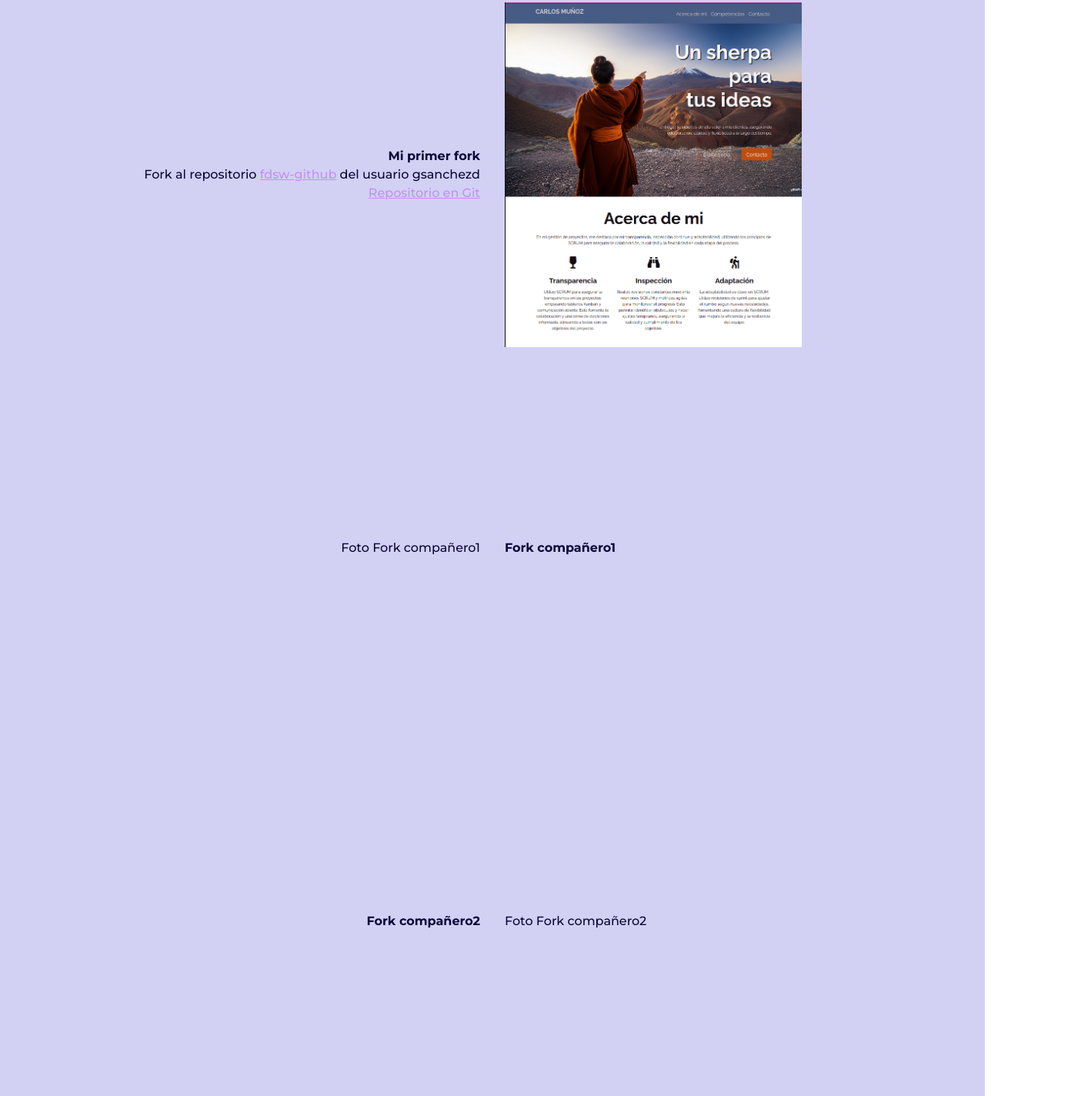
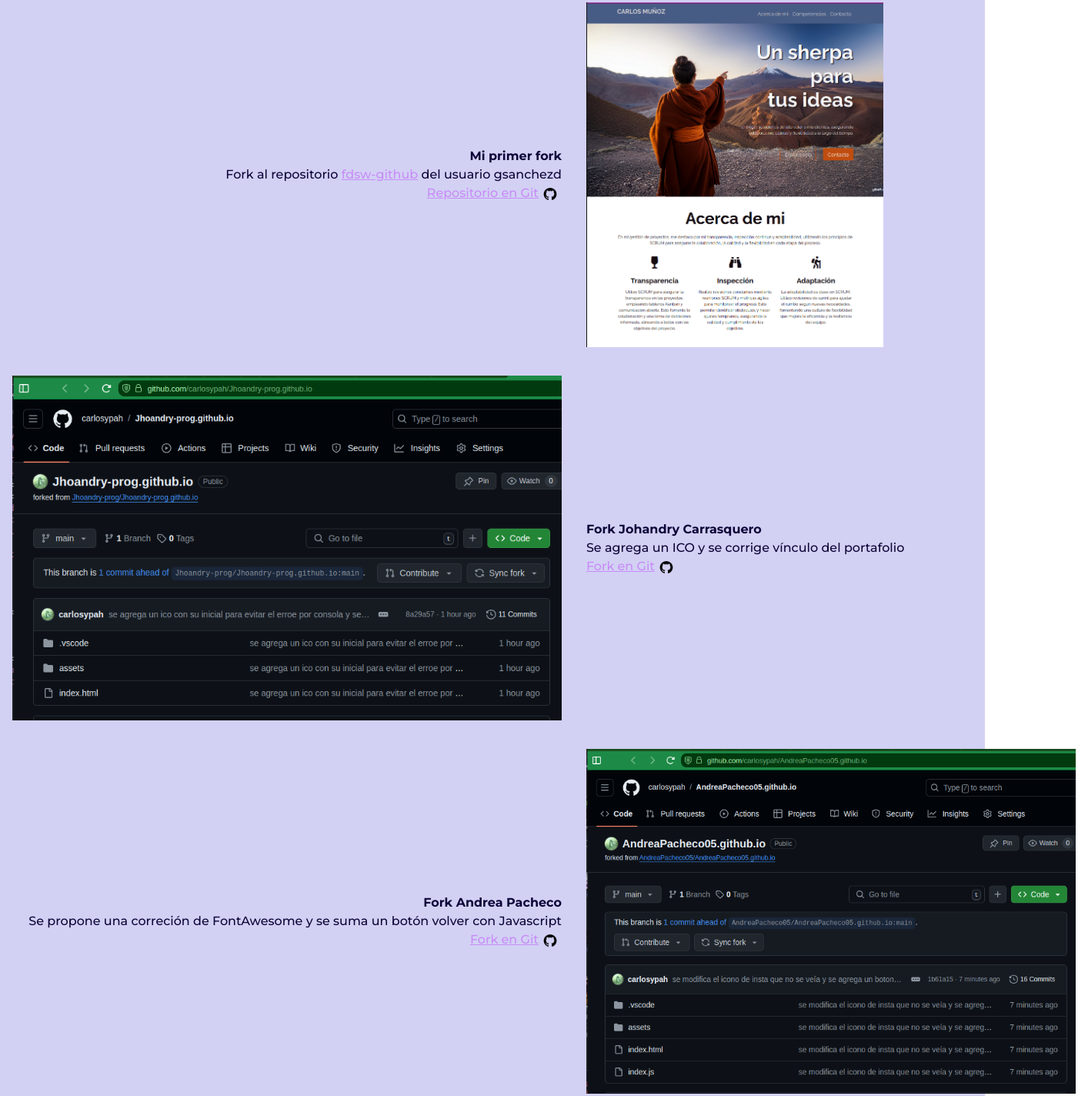
Before and after one commit to m-i-c-h-u/carlosypah.github.io, a plain HTML site: page portafolio.html in a window 1280 px wide. Shown: the part 2132-3556 px from the top of the page at 77% size, 1414 px wide, since content can reach past the window. Drawn offline with nearby package versions, Linux system fonts and the light colour scheme.

Commit message:
se agrega la evidencia de los 2 forks+commits a compañeros

```diff
--- a/portafolio.html
+++ b/portafolio.html
@@ -106,11 +106,14 @@
           <a target="_blank" href="https://github.com/gsanchezd/fdsw-github"
             >fdsw-github</a
           >
-          del usuario gsanchezd <br /><a
-            target="_blank"
-            href="https://github.com/carlosypah/fdsw-github"
+          del usuario gsanchezd <br />
+          <a target="_blank" href="https://github.com/carlosypah/fdsw-github"
             >Repositorio en Git</a
-          >
+          ><img
+            src="/assets/imgs/GitHub-Symbol.png"
+            alt="logo linkedin"
+            class="ico"
+          />
         </div>
         <div class="celda_portafolio text-start">
           <img
@@ -119,14 +122,44 @@
             class="img_portafolio"
           />
         </div>
-        <div class="celda_portafolio text-end">Foto Fork compañero1</div>
+        <div class="celda_portafolio text-end">
+          <img
+            src="./assets/imgs/fork1johandry.png"
+            alt="Foto Mi primer Fork a compañero"
+            class="img_portafolio"
+          />
+        </div>
         <div class="celda_portafolio text-start">
-          <strong>Fork compañero1</strong>
+          <strong>Fork Johandry Carrasquero</strong><br />Se agrega un ICO y se
+          corrige vínculo del portafolio <br /><a
+            target="_blank"
+            href="https://github.com/carlosypah/Jhoandry-prog.github.io"
+            >Fork en Git</a
+          ><img
+            src="/assets/imgs/GitHub-Symbol.png"
+            alt="logo linkedin"
+            class="ico"
+          />
         </div>
         <div class="celda_portafolio text-end">
-          <strong>Fork compañero2</strong>
+          <strong>Fork Andrea Pacheco</strong><br />Se propone una correción de
+          FontAwesome y se suma un botón volver con Javascript <br /><a
+            target="_blank"
+            href="https://github.com/carlosypah/AndreaPacheco05.github.io"
+            >Fork en Git</a
+          ><img
+            src="/assets/imgs/GitHub-Symbol.png"
+            alt="logo linkedin"
+            class="ico"
+          />
         </div>
-        <div class="celda_portafolio text-start">Foto Fork compañero2</div>
+        <div class="celda_portafolio text-start">
+          <img
+            src="./assets/imgs/fork2andrea.png"
+            alt="Foto Mi segundo Fork a compañero"
+            class="img_portafolio"
+          />
+        </div>
       </div>
     </section>
     <button
```
Also changed, not shown: assets/imgs/GitHub-Symbol.png (added), assets/imgs/fork1johandry.png (added), assets/imgs/fork2andrea.png (added).
